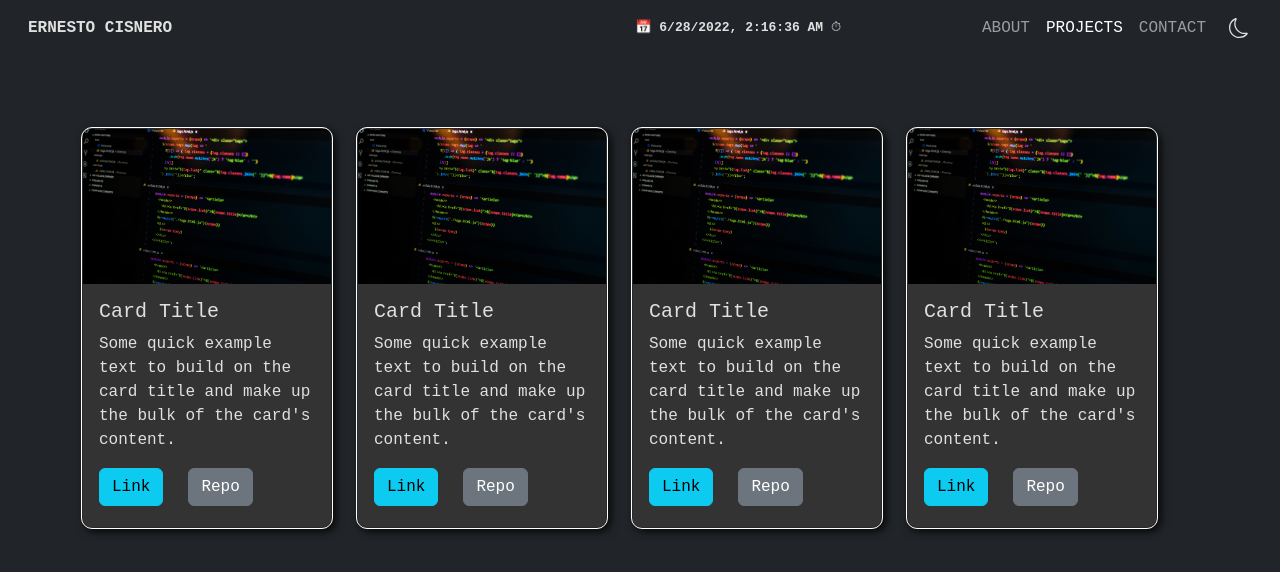
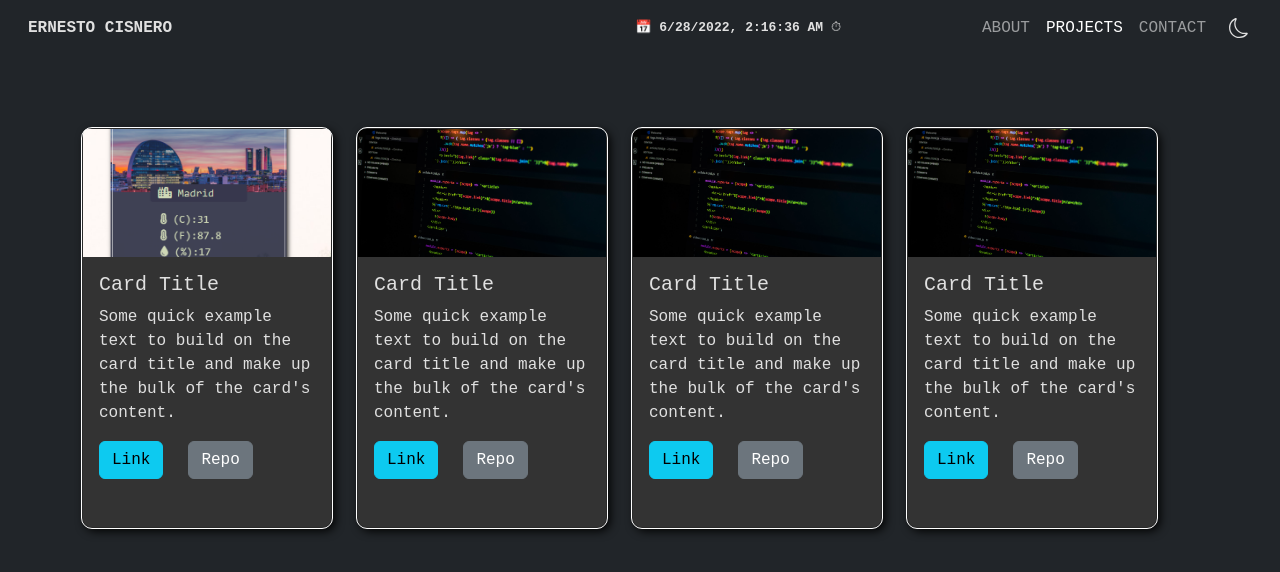
Before and after one commit to ernestocisnero/my-portfolio, a React (Create React App) app: page /projects in a window 1280 px wide. Shown: the top 572 px of the page. Built offline with nearby package versions, Linux system fonts and the light colour scheme.

Commit message:
first beta done to go online

```diff
--- a/src/pages/Projects.jsx
+++ b/src/pages/Projects.jsx
@@ -6,10 +6,10 @@
         <>
             <Navbar />
             <div className="container d-flex flex-row flex-wrap mt-4">
-                <Card />
-                <Card />
-                <Card />
-                <Card />
+                <Card path={"/assets/images/weatherApp.png"}/>
+                <Card path={"/assets/images/coding-screen.jpg"}/>
+                <Card path={"/assets/images/coding-screen.jpg"}/>
+                <Card path={"/assets/images/coding-screen.jpg"}/>
             </div>
         </>
     )
--- a/src/ui-components/Card.jsx
+++ b/src/ui-components/Card.jsx
@@ -2,12 +2,12 @@
 
 import './card-component-styles.css';
 
-export const Card = () => {
+export const Card = ( { path } ) => {
     return (
         <>
 
             <div className="card mt-5 cardComp">
-                <img src="/assets/images/coding-screen.jpg" alt="cardImage" className="card-img-top" />
+                <img src={ path } alt="cardImage" className="card-img-top" />
                 <div className="card-body">
                     <h5 className='card-title'>Card Title</h5>
                     <p className="card-text">Some quick example text to build on the card title and make up the bulk of the card's content.</p>
--- a/src/ui-components/card-component-styles.css
+++ b/src/ui-components/card-component-styles.css
@@ -17,3 +17,10 @@
 .btn{
     margin-right: 25px;
 }
+
+
+.card-img-top{
+    width: 100%;
+    height: 10vw;
+    object-fit: cover;
+}
```
Also changed, not shown: public/assets/images/weatherApp.png (added).
